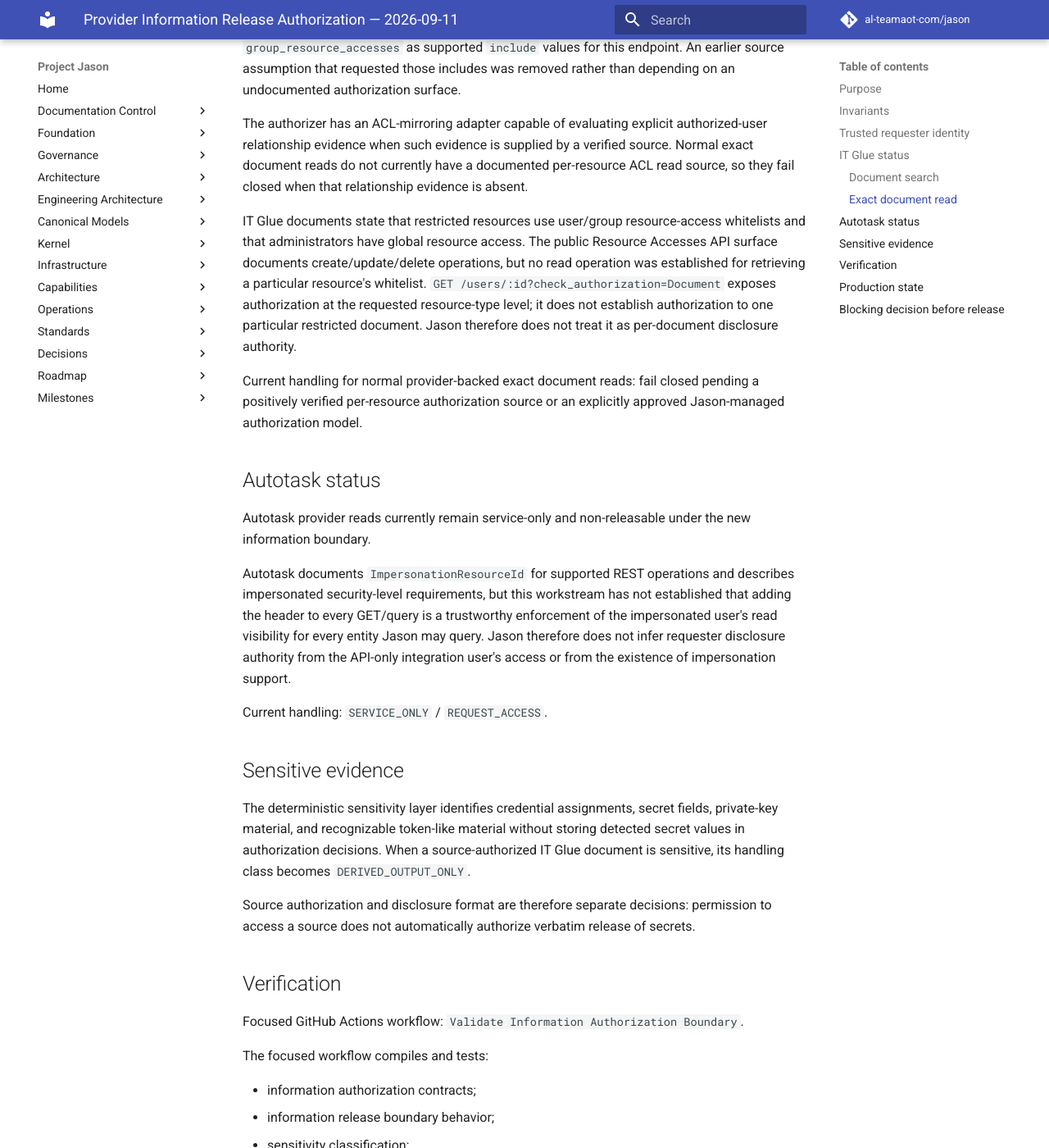
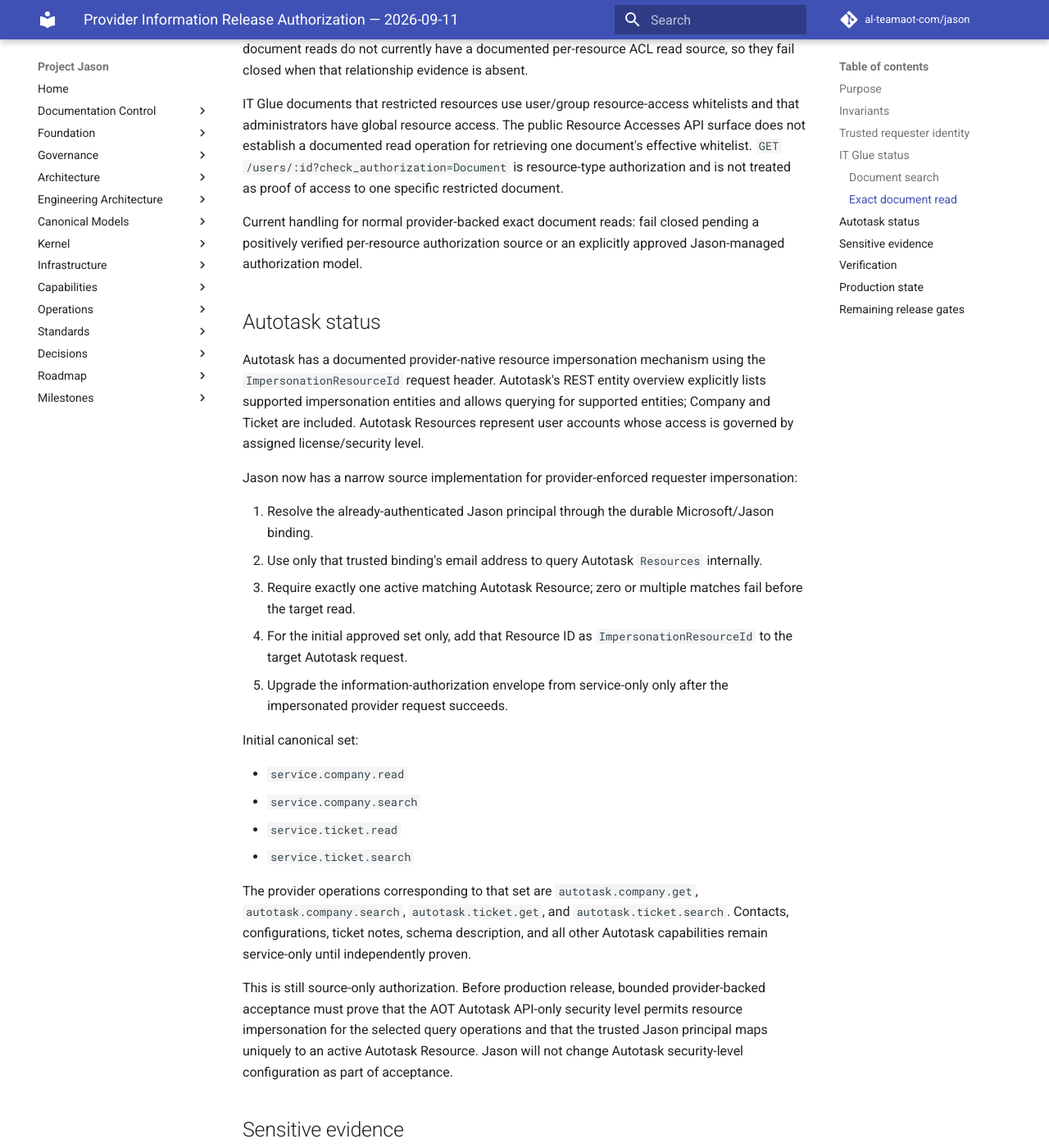
Before and after one commit to al-teamaot-com/jason, an MkDocs documentation site: the page built from docs/sessions/Provider-Information-Release-Authorization-2026-09-11.md, in a window 1280 px wide and 1400 px high, scrolled down 1790 px. Shown: the whole window at 82% size. Built offline with MkDocs 1.6.1 and Material for MkDocs 9.7.7, drawn with Linux system fonts in a browser that asks for light colours; comment, search, counter and statistics services are not loaded; some of the changed text lies outside the part shown.

Commit message:
Document bounded Autotask requester impersonation path

```diff
--- a/docs/sessions/Provider-Information-Release-Authorization-2026-09-11.md
+++ b/docs/sessions/Provider-Information-Release-Authorization-2026-09-11.md
@@ -4,7 +4,7 @@
 
 Jason provider credentials are execution credentials, not requester disclosure authority. A provider read may therefore be technically fetchable while still being unavailable for use, processing, or release to the authenticated human.
 
-This workstream adds a fail-closed information-authorization boundary between provider execution and evidence release. Production MCP remains intentionally stopped while provider-specific requester authorization is incomplete.
+This workstream adds a fail-closed information-authorization boundary between provider execution and evidence release. Production MCP remains intentionally stopped while provider-specific requester authorization is completed and provider-backed acceptance is performed.
 
 ## Invariants
 
@@ -20,16 +20,11 @@
 
 ## Trusted requester identity
 
-The runtime provider-read composition can resolve the authenticated Jason principal through the same durable Microsoft identity-binding database used by conversational ingress (`JASON_TEAMS_IDENTITY_BINDINGS_DB`).
+The runtime provider-read composition resolves an authenticated Jason principal through the same durable Microsoft identity-binding database used by conversational ingress (`JASON_TEAMS_IDENTITY_BINDINGS_DB`).
 
-`SQLiteMicrosoftIdentityBindingStore.find_active_by_jason_identity()` returns a binding only when exactly one active Microsoft binding exists for the Jason identity. Zero or multiple matches fail closed. The provider information authorizer prefers this trusted binding and does not allow a request-supplied email address to override it.
+`SQLiteMicrosoftIdentityBindingStore.find_active_by_jason_identity()` returns a binding only when exactly one active Microsoft binding exists for the Jason identity. Zero or multiple matches fail closed. Provider information authorization prefers this trusted binding and does not allow a request-supplied email address to override it.
 
-Focused tests prove:
-
-- one active binding resolves;
-- ambiguous active bindings fail closed;
-- trusted binding identity wins over a conflicting request attribute; and
-- a missing trusted binding denies release even when an untrusted request attribute would otherwise match provider ACL data.
+Focused tests prove one-active-binding resolution, ambiguous-binding denial, trusted-binding precedence over conflicting request attributes, and denial when a trusted binding is absent.
 
 ## IT Glue status
 
@@ -45,21 +40,36 @@
 
 The authorizer has an ACL-mirroring adapter capable of evaluating explicit authorized-user relationship evidence when such evidence is supplied by a verified source. Normal exact document reads do not currently have a documented per-resource ACL read source, so they fail closed when that relationship evidence is absent.
 
-IT Glue documents state that restricted resources use user/group resource-access whitelists and that administrators have global resource access. The public Resource Accesses API surface documents create/update/delete operations, but no read operation was established for retrieving a particular resource's whitelist. `GET /users/:id?check_authorization=Document` exposes authorization at the requested resource-type level; it does not establish authorization to one particular restricted document. Jason therefore does not treat it as per-document disclosure authority.
+IT Glue documents that restricted resources use user/group resource-access whitelists and that administrators have global resource access. The public Resource Accesses API surface does not establish a documented read operation for retrieving one document's effective whitelist. `GET /users/:id?check_authorization=Document` is resource-type authorization and is not treated as proof of access to one specific restricted document.
 
 Current handling for normal provider-backed exact document reads: fail closed pending a positively verified per-resource authorization source or an explicitly approved Jason-managed authorization model.
 
 ## Autotask status
 
-Autotask provider reads currently remain service-only and non-releasable under the new information boundary.
+Autotask has a documented provider-native resource impersonation mechanism using the `ImpersonationResourceId` request header. Autotask's REST entity overview explicitly lists supported impersonation entities and allows querying for supported entities; Company and Ticket are included. Autotask Resources represent user accounts whose access is governed by assigned license/security level.
 
-Autotask documents `ImpersonationResourceId` for supported REST operations and describes impersonated security-level requirements, but this workstream has not established that adding the header to every GET/query is a trustworthy enforcement of the impersonated user's read visibility for every entity Jason may query. Jason therefore does not infer requester disclosure authority from the API-only integration user's access or from the existence of impersonation support.
+Jason now has a narrow source implementation for provider-enforced requester impersonation:
 
-Current handling: `SERVICE_ONLY` / `REQUEST_ACCESS`.
+1. Resolve the already-authenticated Jason principal through the durable Microsoft/Jason binding.
+2. Use only that trusted binding's email address to query Autotask `Resources` internally.
+3. Require exactly one active matching Autotask Resource; zero or multiple matches fail before the target read.
+4. For the initial approved set only, add that Resource ID as `ImpersonationResourceId` to the target Autotask request.
+5. Upgrade the information-authorization envelope from service-only only after the impersonated provider request succeeds.
+
+Initial canonical set:
+
+- `service.company.read`
+- `service.company.search`
+- `service.ticket.read`
+- `service.ticket.search`
+
+The provider operations corresponding to that set are `autotask.company.get`, `autotask.company.search`, `autotask.ticket.get`, and `autotask.ticket.search`. Contacts, configurations, ticket notes, schema description, and all other Autotask capabilities remain service-only until independently proven.
+
+This is still source-only authorization. Before production release, bounded provider-backed acceptance must prove that the AOT Autotask API-only security level permits resource impersonation for the selected query operations and that the trusted Jason principal maps uniquely to an active Autotask Resource. Jason will not change Autotask security-level configuration as part of acceptance.
 
 ## Sensitive evidence
 
-The deterministic sensitivity layer identifies credential assignments, secret fields, private-key material, and recognizable token-like material without storing detected secret values in authorization decisions. When a source-authorized IT Glue document is sensitive, its handling class becomes `DERIVED_OUTPUT_ONLY`.
+The deterministic sensitivity layer identifies credential assignments, secret fields, private-key material, and recognizable token-like material without storing detected secret values in authorization decisions. Sensitive source-authorized evidence is classified `DERIVED_OUTPUT_ONLY` instead of raw releasable evidence.
 
 Source authorization and disclosure format are therefore separate decisions: permission to access a source does not automatically authorize verbatim release of secrets.
 
@@ -67,19 +77,11 @@
 
 Focused GitHub Actions workflow: `Validate Information Authorization Boundary`.
 
-The focused workflow compiles and tests:
+The focused workflow compiles and tests information authorization contracts, release-boundary behavior, sensitivity classification, provider-read authorization, trusted Microsoft/Jason binding behavior, IT Glue operation construction, Autotask impersonation identity mapping/fail-closed behavior, Autotask information-envelope upgrades, and runtime provider-read composition.
 
-- information authorization contracts;
-- information release boundary behavior;
-- sensitivity classification;
-- provider-read information authorization;
-- trusted Microsoft/Jason binding behavior;
-- IT Glue operation construction; and
-- runtime provider-read identity-binding composition.
+At commit `92bdbd32a07153107f892dbbf0079f9755205048`, focused run `34599450212` completed successfully.
 
-At commit `f05c8662df64488df7149c614c9a69ff826faed6`, focused run `34598673402` completed successfully.
-
-Broad repository workflows currently contain unrelated pre-existing Conversation Experience/runtime test failures. Those are not being repaired or masked by this security workstream.
+Broad repository workflows contain unrelated pre-existing Conversation Experience/runtime test failures. Those are not being repaired or masked by this security workstream.
 
 ## Production state
 
@@ -89,15 +91,15 @@
 - No provider credential was changed.
 - No provider payload or secret was committed.
 - No production activation was performed from this security branch.
-- Earlier provider-read PR #171 remains draft and unmerged.
+- Provider-read PR #171 remains draft and unmerged.
+- Information-release PR #174 remains draft and unmerged.
 
-## Blocking decision before release
+## Remaining release gates
 
-Jason needs a positive requester-authorization basis for each provider/resource class before those results may be released. For IT Glue restricted documents and Autotask reads, the currently verified provider APIs do not yet supply enough evidence to make that decision safely.
+Jason needs a positive requester-authorization basis for every provider/resource class before those results may be released.
 
-The acceptable next architecture must be one of:
+For the initial Autotask Company/Ticket set, the source architecture now has a documented provider-enforced impersonation basis, but production acceptance is still required. For IT Glue restricted documents, no positively verified per-document requester-authorization read source has been established.
 
-1. a documented provider-enforced/delegated/impersonated authorization mechanism that can be proven to enforce the actual requester's read visibility; or
-2. an explicitly governed Jason-managed authorization model designated as an authoritative disclosure policy, with scope, ownership, synchronization, exceptions, audit, and fail-closed behavior defined before activation.
+An IT Glue release path therefore still requires either a documented provider-enforced/delegated authorization mechanism that can be proven against the actual requester, or an explicitly governed Jason-managed authorization model designated as authoritative disclosure policy with scope, ownership, synchronization, exceptions, audit, and fail-closed behavior defined before activation.
 
-Until one of those bases is established, Jason may fetch using its service identity only where execution authority permits, but it must not use/process/release that evidence to the requester.
+Until those gates are satisfied, Jason may fetch using its service identity only where execution authority permits, but the information-release boundary prevents unverified evidence from being used, processed, or released to the requester.
```
